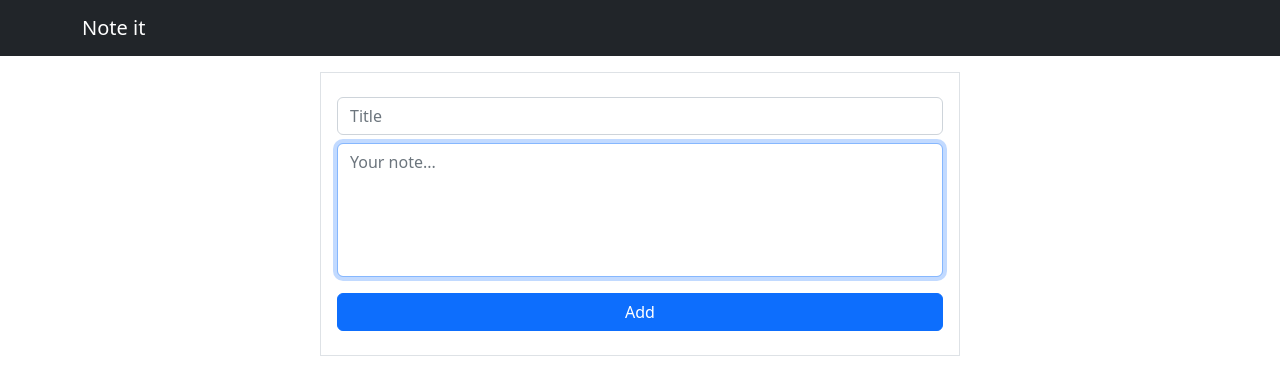
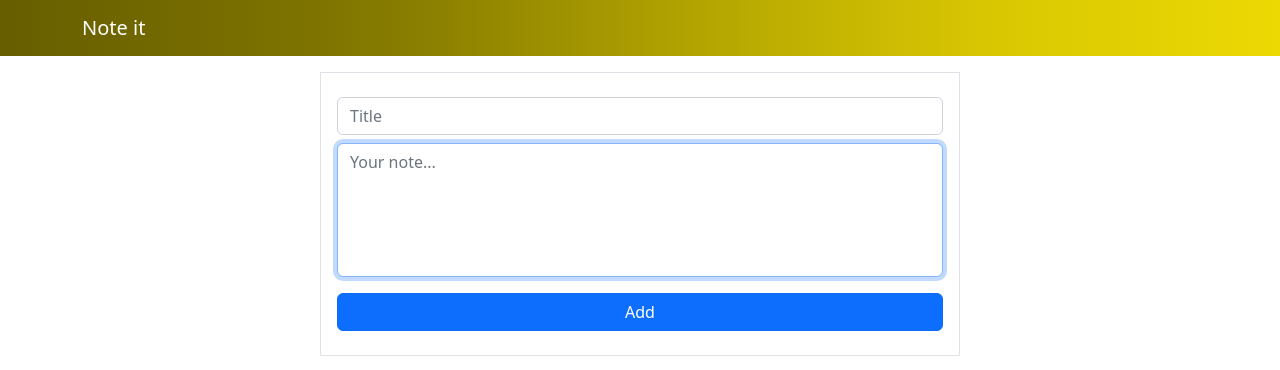
Before and after one commit to softwarebyze/Note-it, a React (Create React App) app: page / in a window 1280 px wide. Shown: the top 370 px of the page. Built offline with nearby package versions, Linux system fonts and the light colour scheme.

Commit message:
added gradient to navbar

```diff
--- a/src/App.css
+++ b/src/App.css
@@ -1,3 +1,19 @@
 .App {
   text-align: center;
 }
+
+.gradient {
+  background-image: linear-gradient(
+    90deg,
+    hsl(55deg 100% 20%) 0%,
+    hsl(55deg 100% 23%) 16%,
+    hsl(55deg 100% 25%) 26%,
+    hsl(55deg 99% 28%) 35%,
+    hsl(55deg 99% 31%) 43%,
+    hsl(55deg 99% 34%) 51%,
+    hsl(55deg 98% 37%) 59%,
+    hsl(55deg 98% 40%) 68%,
+    hsl(55deg 98% 43%) 78%,
+    hsl(55deg 97% 47%) 100%
+  );
+}
--- a/src/App.js
+++ b/src/App.js
@@ -34,7 +34,7 @@ function App() {
 
   return (
     <>
-      <Navbar bg="dark" variant="dark">
+      <Navbar bg="dark" variant="dark" className="gradient">
         <Container>
           <Navbar.Brand>Note it</Navbar.Brand>
         </Container>
```
